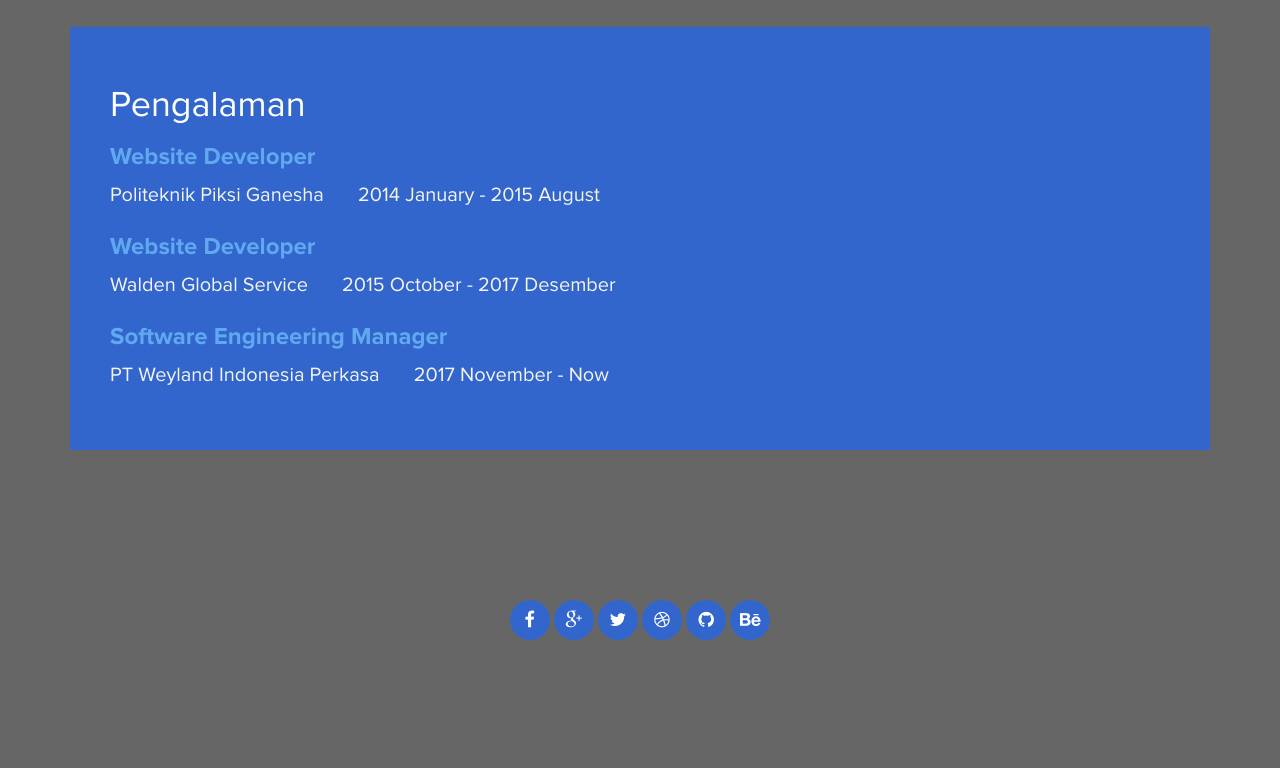
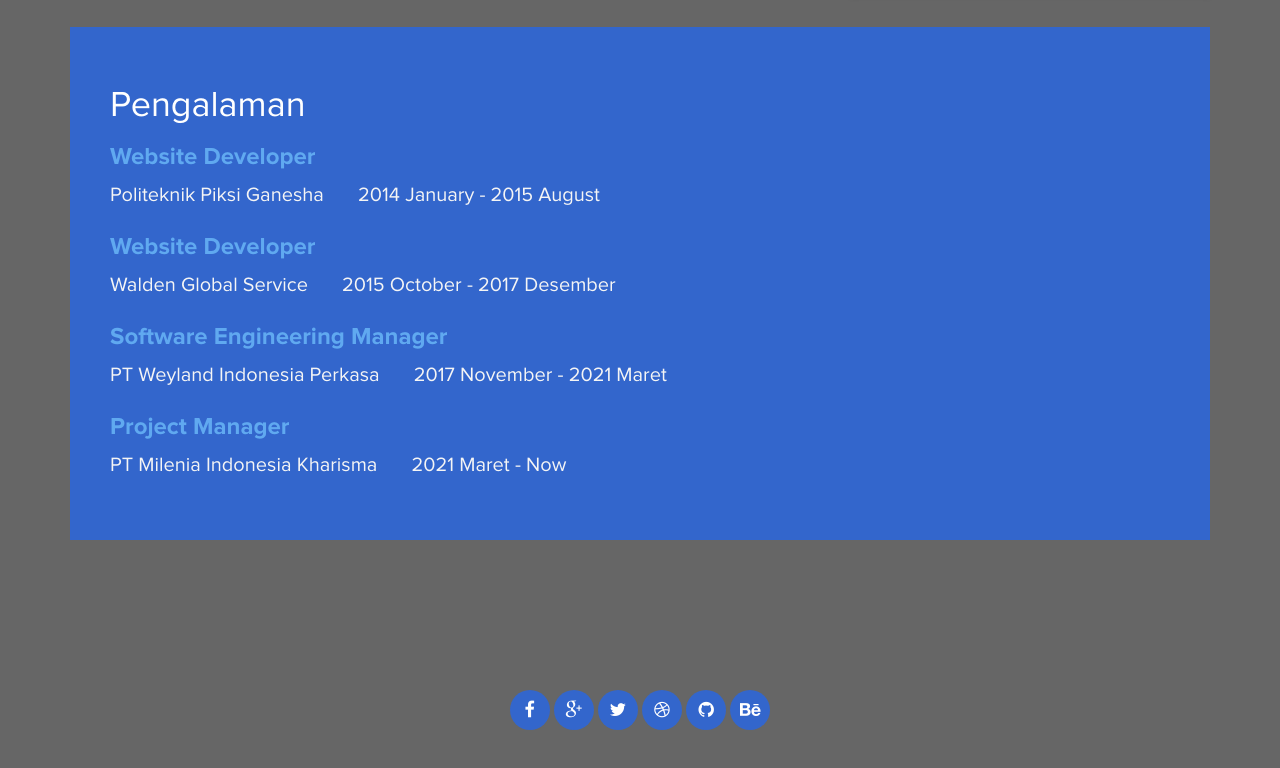
Before and after one commit to mgrit/mgrit.github.io, a plain HTML site: page index.html in a window 1280 px wide. Shown: the part 1616-2384 px from the top of the page. Before the commit the page ends 2346 px from the top, so only its background shows below. Drawn offline with Linux system fonts and the light colour scheme.

Commit message:
fixing pengalaman

```diff
--- a/index.html
+++ b/index.html
@@ -149,10 +149,16 @@ http://www.templatemo.com/tm-467-easy-profile
 						<h5>2015 October - 2017 Desember</h5>
 						<!-- <p class="education-description">Cras porta tincidunt sem, in sollicitudin lorem efficitur ut. Lorem ipsum dolor sit amet, consectetuer adipiscing elit, sed diam nonummy nibh euismod tincidunt ut laoreet.</p> -->
 					</div>
-										<div class="experience-content">
+					<div class="experience-content">
 						<h4 class="experience-title accent">Software Engineering Manager</h4>
 						<h5>PT Weyland Indonesia Perkasa</h5><span></span>
-						<h5>2017 November - Now</h5>
+						<h5>2017 November - 2021 Maret</h5>
+						<!-- <p class="education-description">Cras porta tincidunt sem, in sollicitudin lorem efficitur ut. Lorem ipsum dolor sit amet, consectetuer adipiscing elit, sed diam nonummy nibh euismod tincidunt ut laoreet.</p> -->
+					</div>
+					<div class="experience-content">
+						<h4 class="experience-title accent">Project Manager</h4>
+						<h5>PT Milenia Indonesia Kharisma</h5><span></span>
+						<h5>2021 Maret - Now</h5>
 						<!-- <p class="education-description">Cras porta tincidunt sem, in sollicitudin lorem efficitur ut. Lorem ipsum dolor sit amet, consectetuer adipiscing elit, sed diam nonummy nibh euismod tincidunt ut laoreet.</p> -->
 					</div>
 
```
